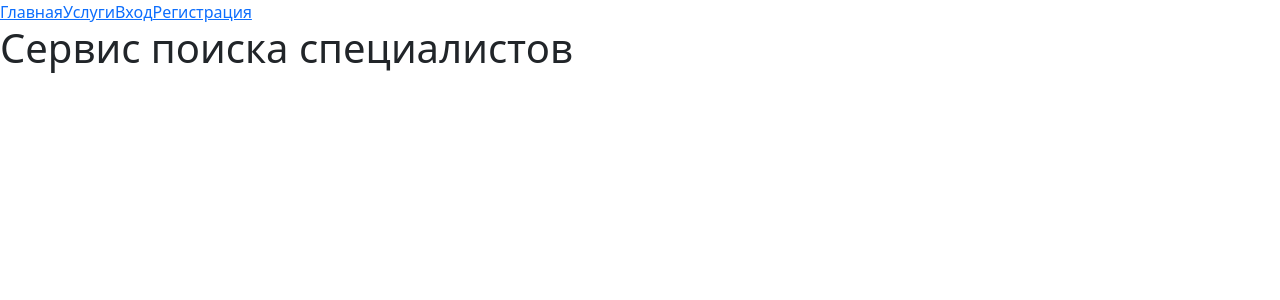
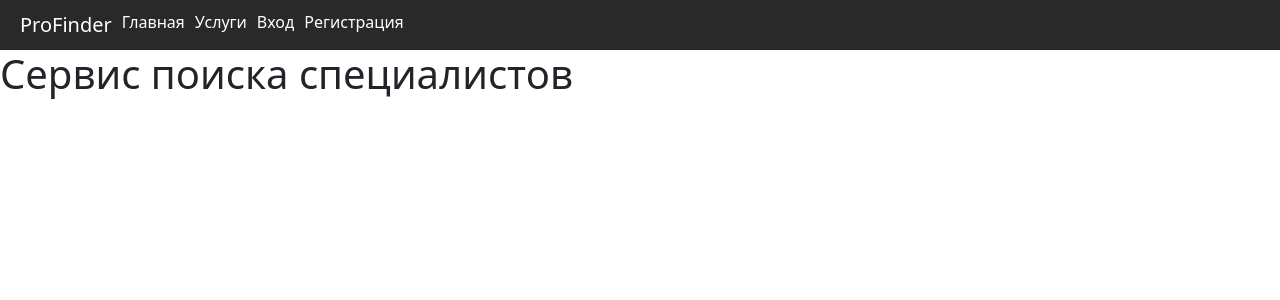
Before and after one commit to lptnkv/ProFinder, a React (Create React App) app: page / in a window 1280 px wide. Shown: the top 300 px of the page. Built offline with nearby package versions, Linux system fonts and the light colour scheme.

Commit message:
add styling, register page, create job page

```diff
--- a/src/App.js
+++ b/src/App.js
@@ -8,6 +8,7 @@ import JobsPage from "./pages/jobsPage"
 import SingleJobPage from "./pages/singleJobPage";
 import UserPage from "./pages/userPage";
 import Logout from "./pages/logoutPage";
+import CreateJobPage from "./pages/createJobPage";
 
 function App() {
     return (
@@ -22,6 +23,7 @@ function App() {
                     <Route path="/register" Component={Register} />
                     <Route path="/jobs/:jobId" Component={SingleJobPage} />
                     <Route path="/users/:userId" Component={UserPage}/>
+                    <Route path="/create" Component={CreateJobPage}/>
                 </Routes>
             </Router>
 
--- a/src/components/Header.jsx
+++ b/src/components/Header.jsx
@@ -1,5 +1,6 @@
 import { Link } from "react-router-dom"
 import { useSelector } from "react-redux"
+import styles from "../styles/navbar.module.css";
 
 const selectCurrentUser = state => state.auth;
 
@@ -7,7 +8,8 @@ export default function Header(props) {
     const currentUser = useSelector(selectCurrentUser);
     console.log(currentUser);
     return (
-        <nav>
+        <nav className={styles.navbar_container}>
+            <p className={styles.logo}>ProFinder</p>
             <Link to="/">Главная</Link>
             <Link to="/jobs">Услуги</Link>
             {currentUser && <>
--- a/src/pages/createJobPage.jsx
+++ b/src/pages/createJobPage.jsx
@@ -1,18 +1,48 @@
 import { useState } from "react"
-import { Axios } from "axios"
+import { useSelector } from 'react-redux';
+import axios from "axios"
+import styles from "../styles/createJob.module.css"
+
+const currentUserSelector = state => state.auth
 
 export default function CreateJobPage({props}) {
     const [jobName, setJobName] = useState("")
     const [price, setPrice] = useState(0)
     const [descr, setDescr] = useState("")
+    const creator = useSelector(currentUserSelector)
+    console.log(creator)
+    function handleSubmit(event) {
+        event.preventDefault();
+        const configuration = {
+            method: "post",
+            url: "http://127.0.0.1:3001/create",
+            data: {
+                jobName,
+                price,
+                descr,
+                creatorEmail: creator.email
+            },
+        };
+        axios(configuration)
+            .then((result) => {
+                console.log(result);
+            })
+            .catch((error) => {
+                error = new Error();
+                console.log(error);
+            });
+    }
     return (
-        <>
+        <div className={styles.form_container}>
         <h1>
             Добавить услугу
         </h1>
-        <form action="/addJob" method="POST">
-            <input type="text" name="jobName" id="jobName" placeholder="Название"/>
+        <form action="/addJob" method="POST" className={styles.form}>
+            <input type="text" name="jobName" id="jobName" placeholder="Название" className={styles.jobNameInput} onChange={(e) => setJobName(e.target.value)}/>
+            <textarea name="jobDescr" id="jobDescr" cols="30" rows="10" placeholder="Описание" onChange={(e) => setDescr(e.target.value)}></textarea>
+            <input type="number" name="jobPrice" id="jobPrice" placeholder="Цена" onChange={(e) => setPrice(e.target.value)}/>
+            <input type="submit" value="Создать" />
         </form>
-        </>
+        </div>
     )
 }
--- a/src/pages/jobsPage.jsx
+++ b/src/pages/jobsPage.jsx
@@ -1,7 +1,6 @@
 import JobsList from "../components/JobsList";
-import { useSelector } from "react-redux"
+import { useSelector, useDispatch } from "react-redux"
 import { useState, useEffect } from "react";
-import { useDispatch } from "react-redux";
 import axios from "axios";
 
 export default function JobsPage() {
--- a/src/pages/registerPage.jsx
+++ b/src/pages/registerPage.jsx
@@ -12,7 +12,7 @@ export default function Register() {
         e.preventDefault();
         const configuration = {
             method: "post",
-            url: "http://127.0.0.1/register",
+            url: "http://127.0.0.1:3001/register",
             data: {
                 email,
                 password,
--- /dev/null
+++ b/src/styles/createJob.module.css
@@ -0,0 +1,13 @@
+.form_container {
+    margin: 1vw;
+}
+
+.form {
+    display: flex;
+    flex-direction: column;
+    gap: 15px;
+}
+
+.form *{
+    width: 40%;
+}
--- /dev/null
+++ b/src/styles/navbar.module.css
@@ -0,0 +1,26 @@
+.navbar_container {
+    width: 100%;
+    display: flex;
+    flex-direction: row;
+    gap: 10px;
+    padding: 10px 20px;
+    background-color: #292929;
+}
+
+.navbar_container a {
+    text-decoration: none;
+    color: white;
+    vertical-align: middle;
+    display: inline-block;
+}
+
+.navbar_container a:hover {
+    color: rgb(255, 64, 64);
+}
+
+.logo {
+    margin: 0;
+    padding: 0;
+    color: white;
+    font-size: 20px;
+}
--- a/src/styles/register.module.css
+++ b/src/styles/register.module.css
@@ -1,9 +1,16 @@
 .form {
     width: 40%;
+}
+
+.form form{
+    display: flex;
+    flex-direction: column;
+    gap: 20px;
 }
 
 .form_container {
     width: 100%;
     display: flex;
     justify-content: center;
+
 }
```
